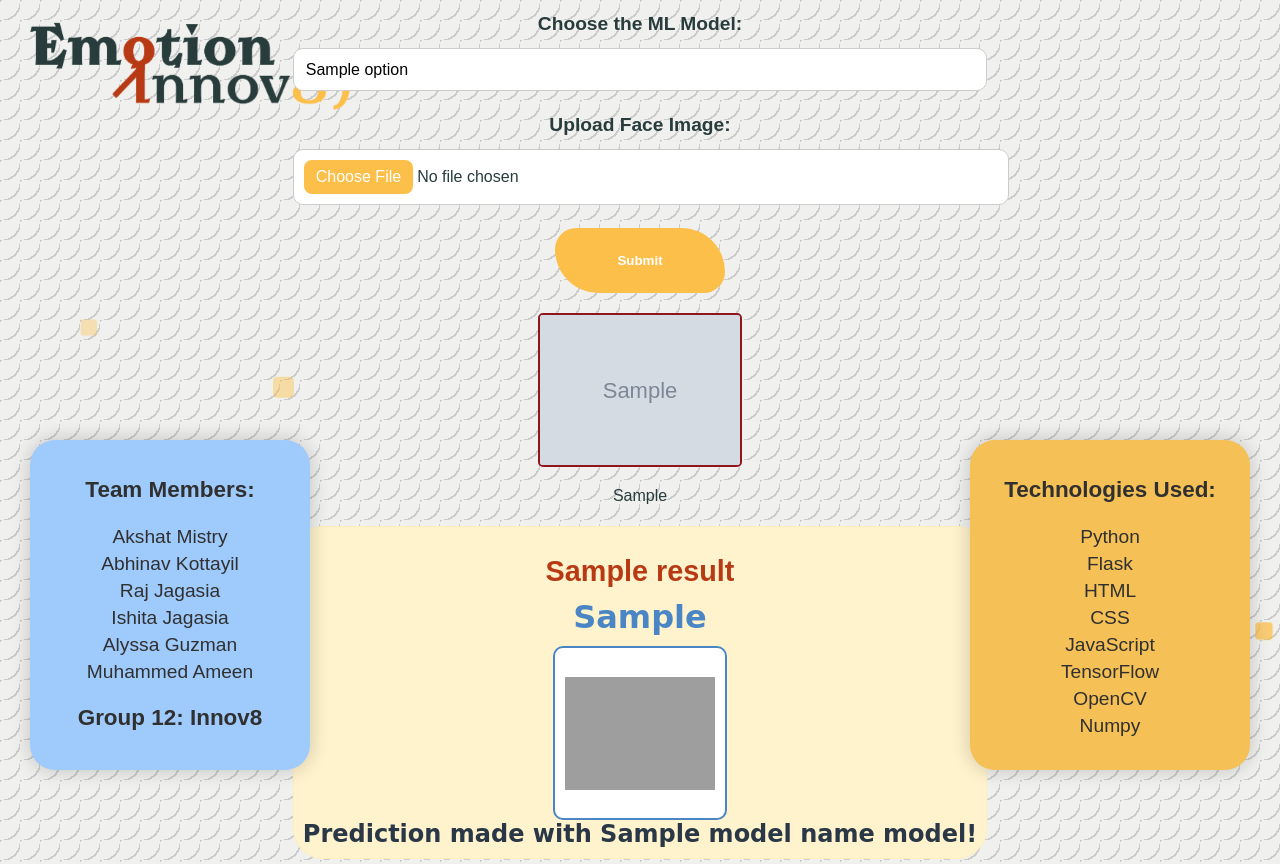
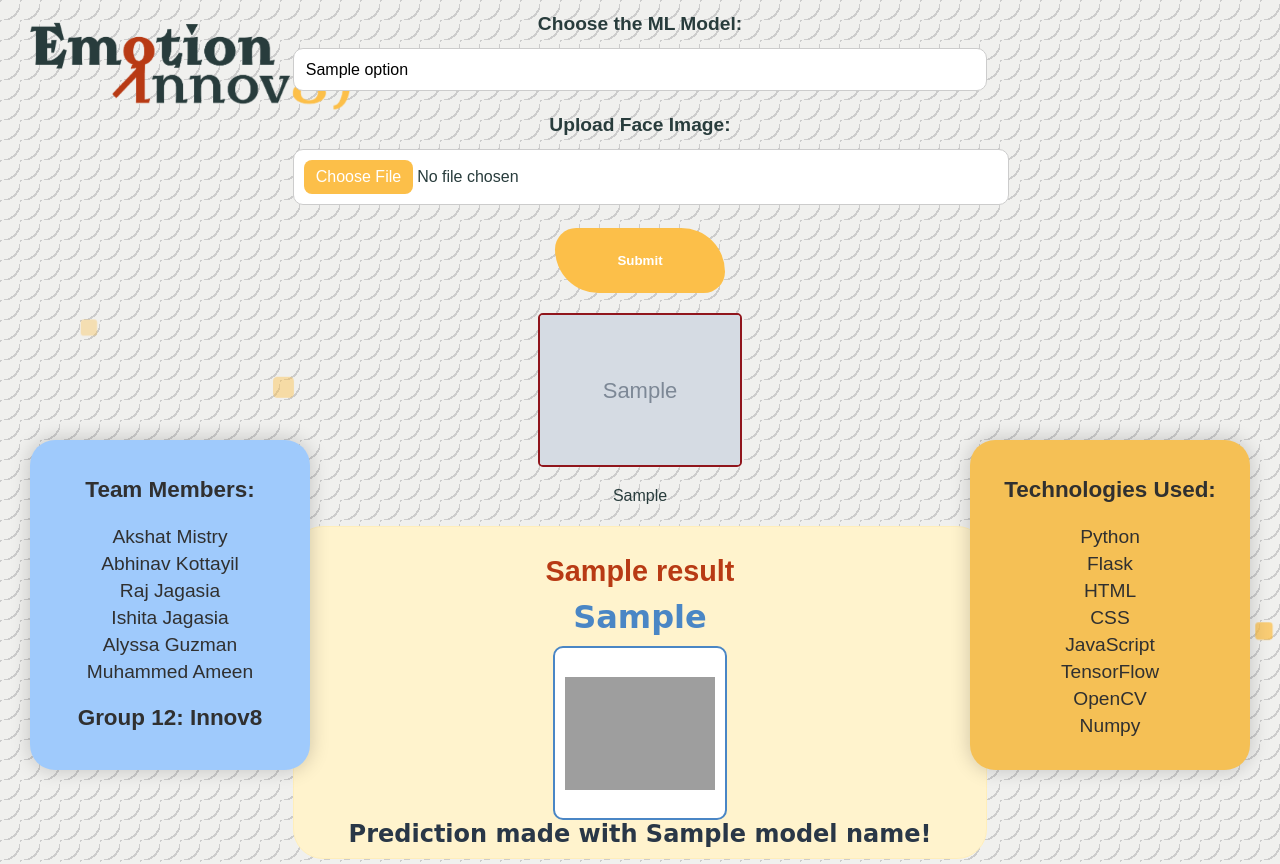
Before and after one commit to Abhinav-kk/emotion-detection-ai-app, a Flask app: template templates/index.html in a window 1280 px wide. Run offline with Flask 3, Linux system fonts and the light colour scheme; the template is opened without the code that fills it: most values are stand-ins (such as "Sample title", 1, 10 or a date in 2020); grey boxes marked "Sample" are stand-in pictures; grey boxes are pictures that could not be loaded.

Commit message:
Removed extra model in the text

```diff
--- a/app.py
+++ b/app.py
@@ -7,7 +7,7 @@ import os
 
 # Define paths for the models
 MODEL_PATHS = {
-    "Scratch CNN": './ML_Models/emotion_detection_model_base_cnn.h5',
+    "Scratch CNN Model": './ML_Models/emotion_detection_model_base_cnn.h5',
     "ImageNet Model": './ML_Models/emotion_detection_imagenet_model.h5',
     "MobileNet Model": './ML_Models/emotion_detection_mobilenet_model.h5',
     "VGG16 Model": './ML_Models/emotion_detection_vgg16_model.h5'
@@ -61,7 +61,7 @@ def preprocess_image(image_path, model_name, target_size=(48, 48)):
     image = image / 255.0  # Normalize pixel values
 
     # Repeat channels if model is not base_cnn
-    if model_name != "Scratch CNN":
+    if model_name != "Scratch CNN Model":
         image = np.repeat(image, 3, axis=-1)
 
     # Add batch dimension
@@ -145,7 +145,7 @@ def index():
     images = []
     predicted_emotion = None
 
-    dropdown_options = ["Select a model", "Scratch CNN", "ImageNet Model",
+    dropdown_options = ["Select a model", "Scratch CNN Model", "ImageNet Model",
                         "MobileNet Model", "VGG16 Model"]
 
     if request.method == 'POST':
--- a/templates/index.html
+++ b/templates/index.html
@@ -69,7 +69,7 @@
                 <span class="emotion-text">{{ predicted_emotion.capitalize() }}</span>
                 <img src="{{ url_for('static', filename=predicted_emotion + '.jpg') }}"
                     alt="{{ predicted_emotion }} image" class="emotion-image">
-                <span class="emotion-model">Prediction made with {{ model_name.capitalize() }} model!</span>
+                <span class="emotion-model">Prediction made with {{ model_name.capitalize() }}!</span>
             </div>
             {% endif %}
         </div>
```
